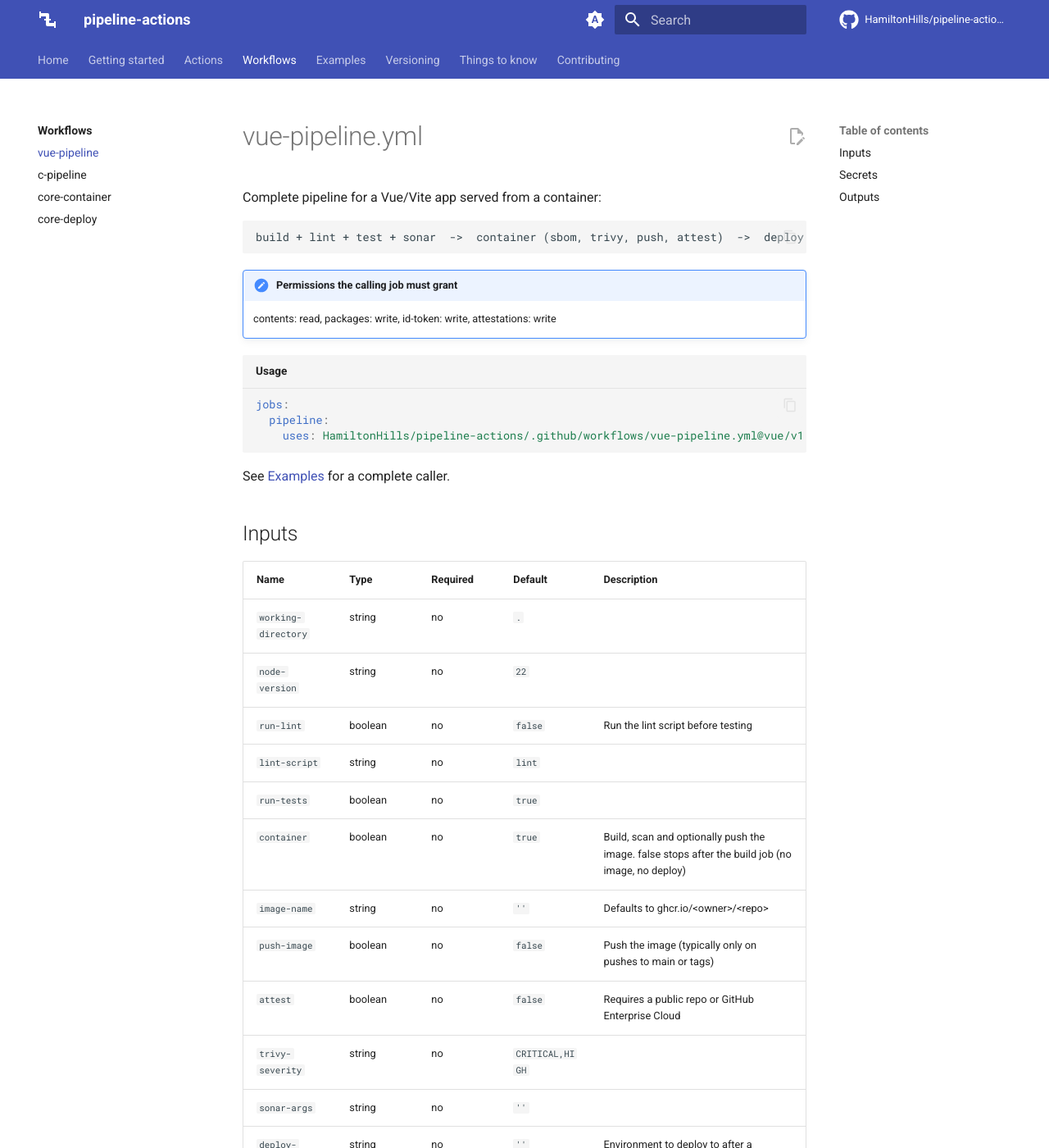
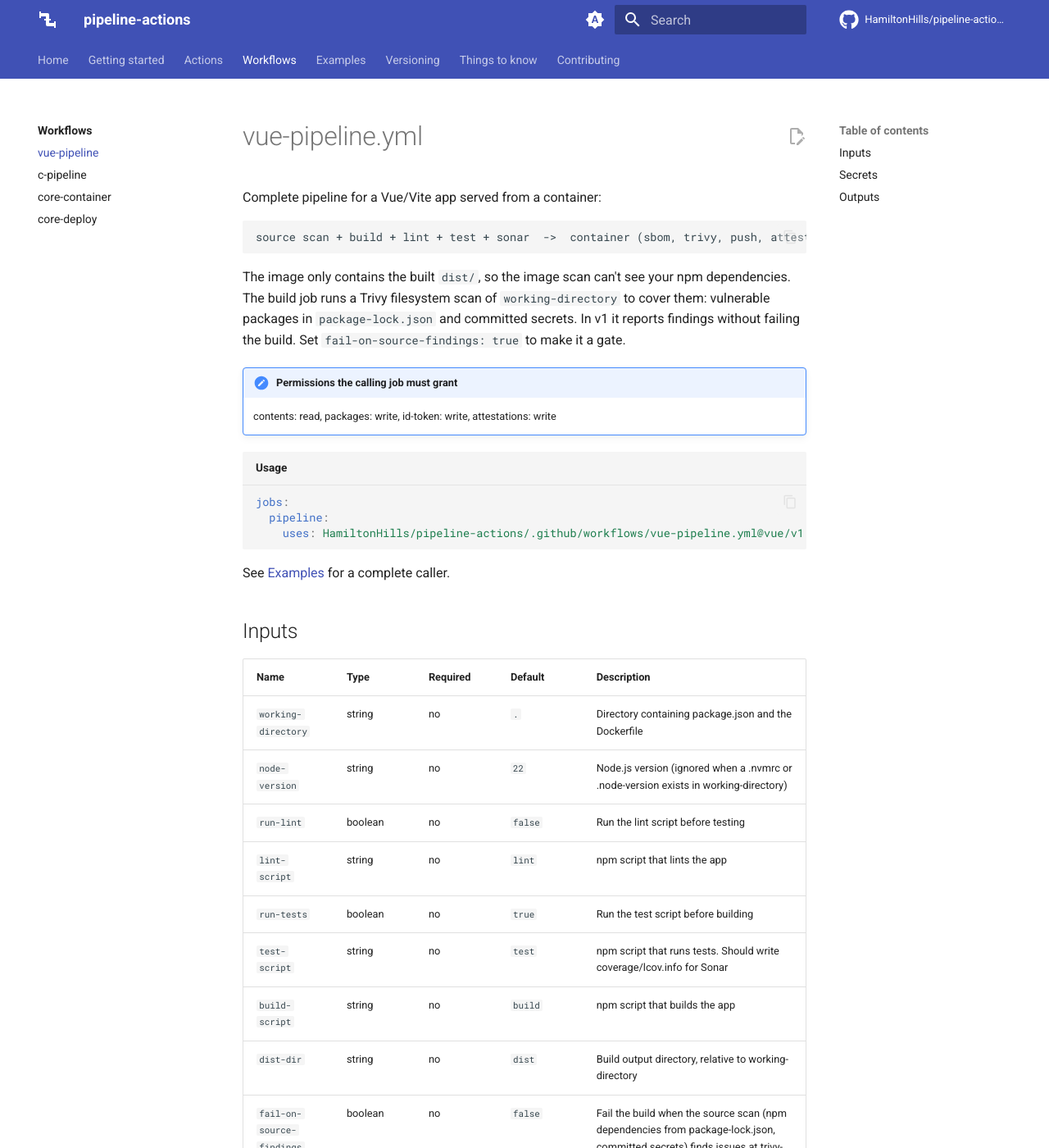
Before and after one commit to HamiltonHills/pipeline-actions, an MkDocs documentation site: the page built from docs/workflows/vue-pipeline.md, in a window 1280 px wide and 1400 px high. Shown: the whole window at 82% size. Built offline with MkDocs 1.6.1 and Material for MkDocs 9.7.7, drawn with Linux system fonts in a browser that asks for light colours; comment, search, counter and statistics services are not loaded; some of the changed text lies outside the part shown.

Commit message:
Complete vue-pipeline: source scan, pass-through inputs, container CI
- Trivy fs scan of working-directory in the build job, so npm dependencies
  (invisible to the image scan) and committed secrets are covered. Report-only
  in v1; fail-on-source-findings opts in to failing.
- Pass test-script, build-script, dist-dir, dockerfile and build-args through;
  download-path follows dist-dir.
- runs-on input for every job.
- Only point Sonar at lcov.info when tests run.
- Descriptions for all inputs, secrets and outputs.
- ci.yml: run the pipeline's container path (no push).
- Docs updated to match.

Co-Authored-By: Claude Opus 5.5 <noreply@anthropic.com>

````diff
--- a/docs/workflows/vue-pipeline.md
+++ b/docs/workflows/vue-pipeline.md
@@ -3,8 +3,14 @@
 Complete pipeline for a Vue/Vite app served from a container:
 
 ```text
-build + lint + test + sonar  ->  container (sbom, trivy, push, attest)  ->  deploy
+source scan + build + lint + test + sonar  ->  container (sbom, trivy, push, attest)  ->  deploy
 ```
+
+The image only contains the built `dist/`, so the image scan can't see your
+npm dependencies. The build job runs a Trivy filesystem scan of
+`working-directory` to cover them: vulnerable packages in `package-lock.json`
+and committed secrets. In v1 it reports findings without failing the build.
+Set `fail-on-source-findings: true` to make it a gate.
 
 !!! note "Permissions the calling job must grant"
     contents: read, packages: write, id-token: write, attestations: write
@@ -21,33 +27,40 @@ See [Examples](../examples.md) for a complete caller.
 
 | Name | Type | Required | Default | Description |
 |---|---|---|---|---|
-| `working-directory` | string | no | `.` |  |
-| `node-version` | string | no | `22` |  |
+| `working-directory` | string | no | `.` | Directory containing package.json and the Dockerfile |
+| `node-version` | string | no | `22` | Node.js version (ignored when a .nvmrc or .node-version exists in working-directory) |
 | `run-lint` | boolean | no | `false` | Run the lint script before testing |
-| `lint-script` | string | no | `lint` |  |
-| `run-tests` | boolean | no | `true` |  |
+| `lint-script` | string | no | `lint` | npm script that lints the app |
+| `run-tests` | boolean | no | `true` | Run the test script before building |
+| `test-script` | string | no | `test` | npm script that runs tests. Should write coverage/lcov.info for Sonar |
+| `build-script` | string | no | `build` | npm script that builds the app |
+| `dist-dir` | string | no | `dist` | Build output directory, relative to working-directory |
+| `fail-on-source-findings` | boolean | no | `false` | Fail the build when the source scan (npm dependencies from package-lock.json, committed secrets) finds issues at trivy-severity. Off by default: findings are reported but don't fail the build |
 | `container` | boolean | no | `true` | Build, scan and optionally push the image. false stops after the build job (no image, no deploy) |
 | `image-name` | string | no | `''` | Defaults to ghcr.io/&lt;owner&gt;/&lt;repo&gt; |
+| `dockerfile` | string | no | `''` | Defaults to &lt;working-directory&gt;/Dockerfile |
+| `build-args` | string | no | `''` | Newline-separated Docker build args (KEY=value) |
 | `push-image` | boolean | no | `false` | Push the image (typically only on pushes to main or tags) |
 | `attest` | boolean | no | `false` | Requires a public repo or GitHub Enterprise Cloud |
-| `trivy-severity` | string | no | `CRITICAL,HIGH` |  |
-| `sonar-args` | string | no | `''` |  |
+| `trivy-severity` | string | no | `CRITICAL,HIGH` | Comma-separated severities that count as findings in the source and image scans |
+| `sonar-args` | string | no | `''` | Extra Sonar scanner arguments |
 | `deploy-environment` | string | no | `''` | Environment to deploy to after a successful push (empty to skip) |
-| `deploy-script` | string | no | `deploy/deploy.sh` |  |
+| `deploy-script` | string | no | `deploy/deploy.sh` | Path in the caller's repo to the deploy script |
+| `runs-on` | string | no | `ubuntu-latest` | Runner label for every job, e.g. self-hosted to reach a SonarQube server on a private network |
 
 ## Secrets
 
 | Name | Required | Description |
 |---|---|---|
-| `SONAR_TOKEN` | no |  |
-| `SONAR_HOST_URL` | no |  |
-| `DEPLOY_TOKEN` | no |  |
+| `SONAR_TOKEN` | no | Sonar token. Sonar is skipped with a notice when empty |
+| `SONAR_HOST_URL` | no | SonarQube Server URL. Leave empty for SonarQube Cloud |
+| `DEPLOY_TOKEN` | no | Optional credential exposed to the deploy script as DEPLOY_TOKEN |
 
 ## Outputs
 
 | Name | Description |
 |---|---|
-| `image` |  |
-| `digest` |  |
+| `image` | Image name without tag (empty when container is false) |
+| `digest` | Pushed image digest (empty unless push-image is true) |
 
 Source: [`.github/workflows/vue-pipeline.yml`](https://github.com/HamiltonHills/pipeline-actions/blob/main/.github/workflows/vue-pipeline.yml)
````
Also changed, not shown: README.md (+1 -1 lines), docs/things-to-know.md (+9 -0 lines), 2 other files.
